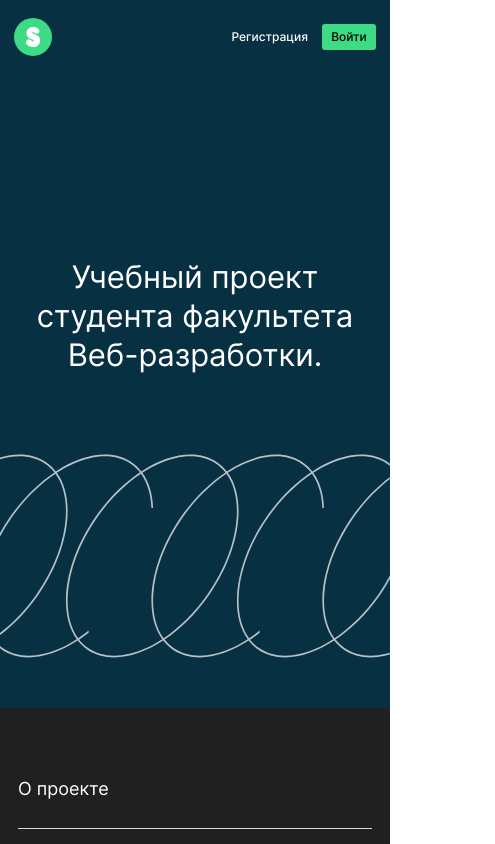
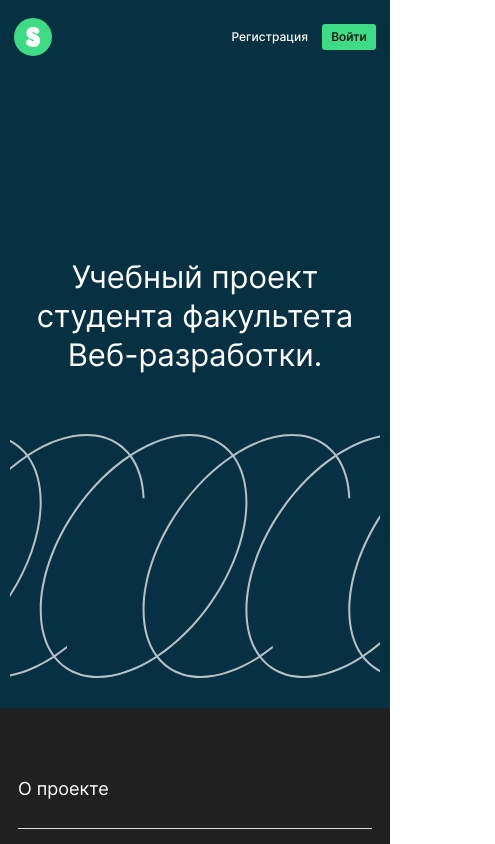
Before and after one commit to Aryamnov/movies-explorer-frontend, a React (Create React App) app: page / in a window 390 px wide. Shown: the top 844 px of the page, 495 px wide, since content can reach past the window. Built offline with nearby package versions, Linux system fonts and the light colour scheme.

Commit message:
fix: layout

```diff
--- a/src/blocks/menu/__close/menu__close.css
+++ b/src/blocks/menu/__close/menu__close.css
@@ -1,6 +1,7 @@
 .menu__close {
     background-color: #202020;
     border: none;
-    align-self: end;
+    display: flex;
+    justify-content: flex-end;
     margin: 29px 29px 0 0;
 }
--- a/src/blocks/title/__logo-container/title__logo-container.css
+++ b/src/blocks/title/__logo-container/title__logo-container.css
@@ -10,6 +10,14 @@
     }
 }
 
+@media screen and (max-width: 810px) {
+    .title__logo-container {
+        max-width: 100%;
+        overflow: hidden;
+        justify-content: center;
+    }
+}
+
 @media screen and (max-width: 600px) {
     .title__logo-container {
         width: 600px;
--- a/src/blocks/title/__logo/title__logo.css
+++ b/src/blocks/title/__logo/title__logo.css
@@ -3,10 +3,3 @@
     width: 722px;
     height: 244px;
 }
-
-@media screen and (max-width: 810px) {
-    .title__logo {
-        width: 100%;
-        overflow: hidden;
-    }
-}
--- a/src/components/Navigation.js
+++ b/src/components/Navigation.js
@@ -7,7 +7,7 @@ function Navigation(props) {
   return (
     <section className={`menu ${props.isOpen ? `menu_active` : ``}`}>
         <div className="menu__container">
-          <button className="menu__close" onClick={props.onClose}><img src={close} alt="Иконка закрытия." className="" /></button>
+          <button className="menu__close" onClick={props.onClose}><img src={close} alt="Иконка закрытия." className="menu__cross" /></button>
           <ul className="menu__list">
               <li className="menu__element"><NavLink exact to="/" className="menu__link" activeClassName="menu__link_active">Главная</NavLink></li>
               <li className="menu__element"><NavLink to="/movies" className="menu__link" activeClassName="menu__link_active">Фильмы</NavLink></li>
```
